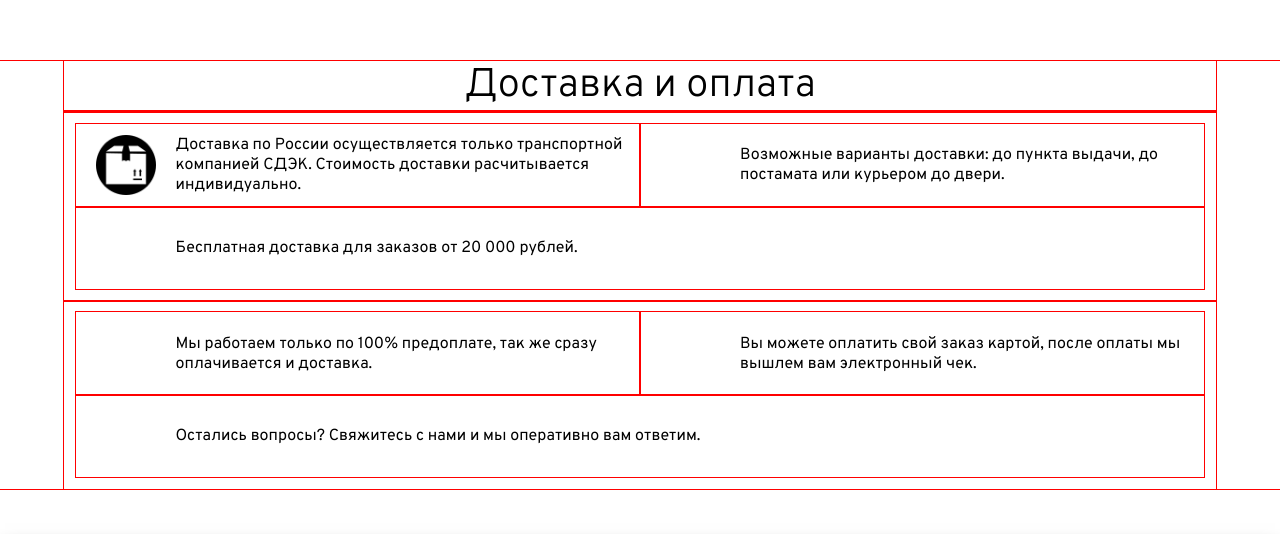
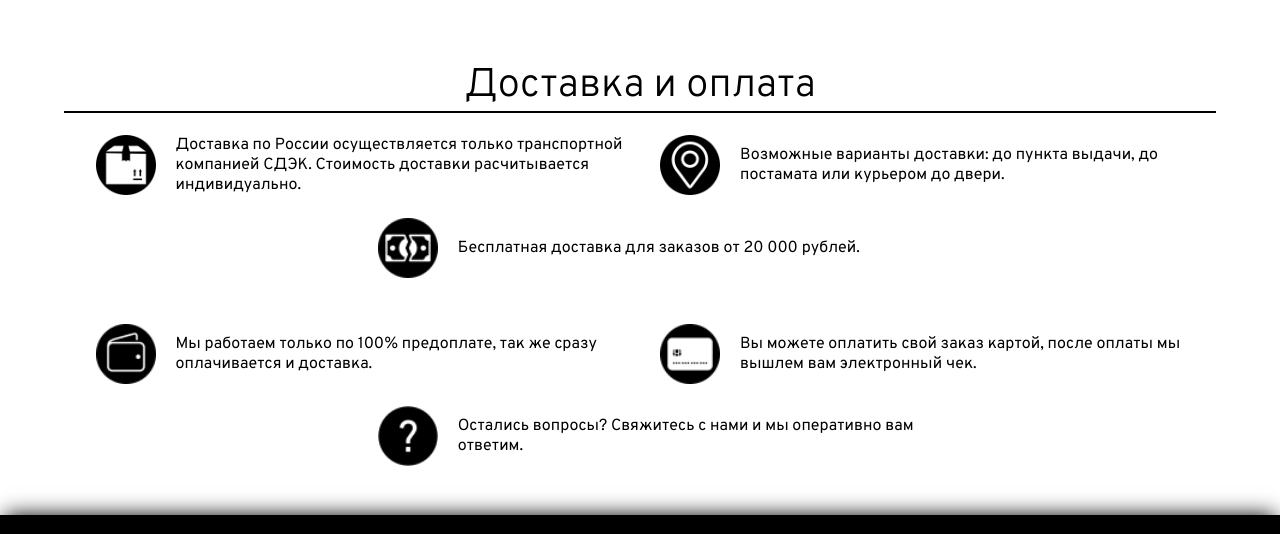
Before and after one commit to alexxxwhiteee/my-workshop-landing, a plain HTML site: page a.html in a window 1280 px wide. Shown: the part 992-1526 px from the top of the page. Drawn offline with Linux system fonts and the light colour scheme.

Commit message:
header+delivery+footer

```diff
--- a/a.html
+++ b/a.html
@@ -61,7 +61,7 @@
                 <div class="payment__details__2nd">
                     Вы можете оплатить свой заказ картой, после оплаты мы вышлем вам электронный чек.
                 </div>
-                <div class="payment__details__3nd">
+                <div class="payment__details__3rd">
                     Остались вопросы? Свяжитесь с нами и мы оперативно вам ответим.
                 </div>
             </div>
--- a/styles/style.css
+++ b/styles/style.css
@@ -6,7 +6,7 @@
 
 
 
-    outline: 1px solid red !important;
+    /* outline: 1px solid red !important; */
 
 }
 
@@ -175,7 +175,7 @@ h2
 .delivery-and-payment
 {
     margin-top:900px;
-    margin-bottom: 5%;
+    margin-bottom: 2%;
     padding-left: 5%;
     padding-right: 5%;
 }
@@ -223,6 +223,80 @@ h2
     position: absolute;
     left:20px;
 }
+
+.delivery__details__2nd::before
+{
+    content: "";
+    background-image: url('/images/icons/delivery__icon__2nd.png');
+    width: 60px;
+    height: 60px;
+    background-size: 60px 60px;
+    position: absolute;
+    left:20px;
+}
+
+.delivery__details__3rd::before
+{
+    content: "";
+    background-image: url('/images/icons/delivery__icon__3rd.png');
+    width: 60px;
+    height: 60px;
+    background-size: 60px 60px;
+    position: absolute;
+    left:20px;
+}
+
+.payment__details__1st::before
+{
+    content: "";
+    background-image: url('/images/icons/payment__details__1st.png');
+    width: 60px;
+    height: 60px;
+    background-size: 60px 60px;
+    position: absolute;
+    left:20px;
+}
+
+.payment__details__2nd::before
+{
+    content: "";
+    background-image: url('/images/icons/payment__details__2nd.png');
+    width: 60px;
+    height: 60px;
+    background-size: 60px 60px;
+    position: absolute;
+    left:20px;
+}
+
+.payment__details__3rd::before
+{
+    content: "";
+    background-image: url('/images/icons/payment__details__3rd.png');
+    width: 60px;
+    height: 60px;
+    background-size: 60px 60px;
+    position: absolute;
+    left:20px;
+}
+
+@media screen and (max-width: 1530px) {
+    .delivery__details__3rd,
+    .payment__details__3rd
+    {
+        margin-left: 25%;
+        margin-right: 25%;
+    }
+}
+
+@media screen and (max-width: 1020px) {
+    .delivery__details__3rd,
+    .payment__details__3rd
+    {
+        margin-left: 0%;
+        margin-right: 0%;
+    }
+}
+
 
 
 
```
Also changed, not shown: images/icons/delivery__icon__2nd.png (added), images/icons/delivery__icon__3rd.png (added), images/icons/payment__details__1st.png (added), images/icons/payment__details__2nd.png (added), images/icons/payment__details__3rd.png (added), 1 other file.
